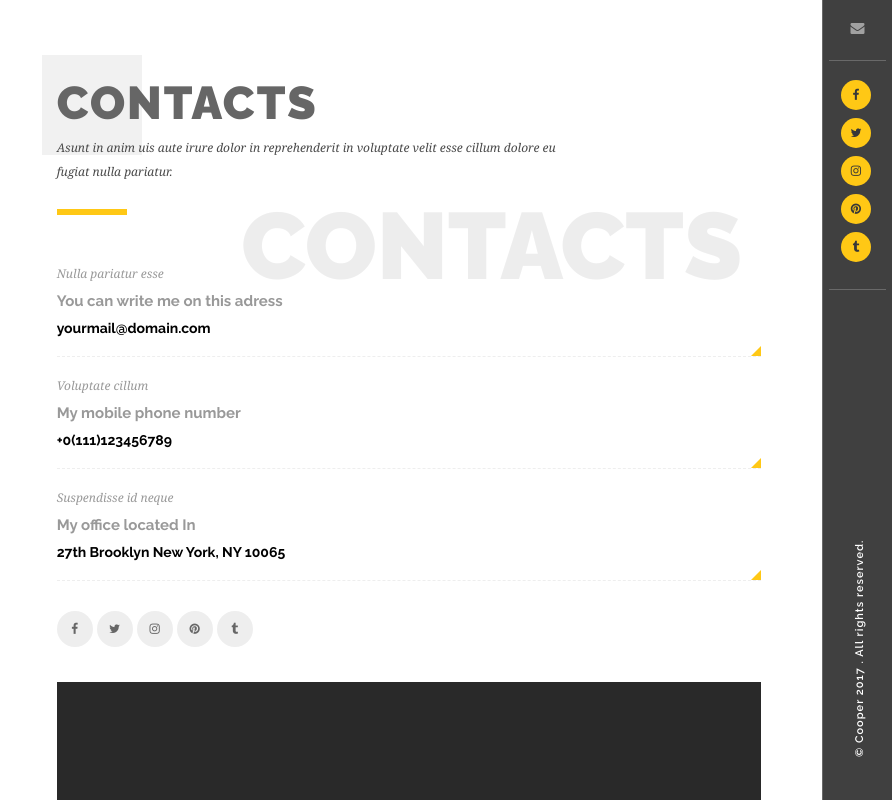
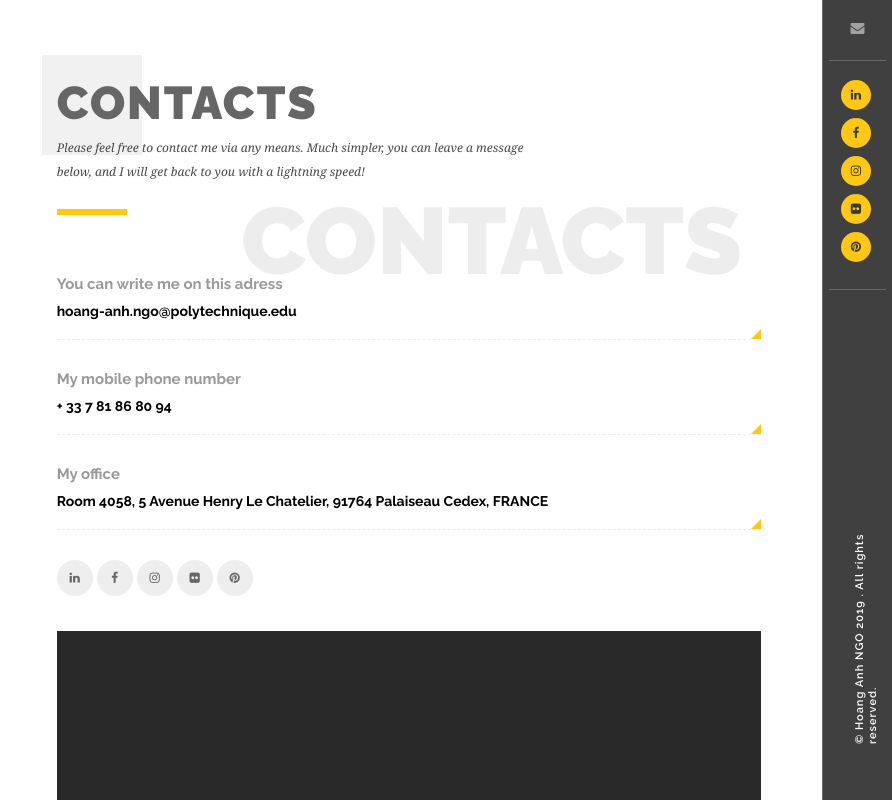
Before and after one commit to hoanganhngo610/portfolio-hoanganhngo, a plain HTML site: page contact2.html in a window 1280 px wide. Shown: the top 800 px of the page, 388-1280 px from the left. Drawn offline with Linux system fonts and the light colour scheme; some packages are replaced by stand-ins of ours.

Commit message:
no message

```diff
--- a/contact2.html
+++ b/contact2.html
@@ -127,7 +127,7 @@
                         <div class="container">
                             <div class="section-title">
                                 <h2> Contacts </h2>
-                                <p>Asunt in anim uis aute irure dolor in reprehenderit in voluptate velit esse cillum dolore eu fugiat nulla pariatur. </p>
+                                <p>Please feel free to contact me via any means. Much simpler, you can leave a message below, and I will get back to you with a lightning speed! </p>
                                 <div class="clearfix"></div>
                                 <span class="bold-separator"></span>
                             </div>
@@ -135,33 +135,33 @@
                                 <div class="row">
                                     <div class="col-md-6">
                                         <div class="contact-info">
-                                            <h4>Nulla pariatur esse</h4>
+                                            <!--<h4>Nulla pariatur esse</h4>-->
                                             <h3>You can write me on this adress</h3>
-                                            <a href="#">yourmail@domain.com</a>
+                                            <a href="#">hoang-anh.ngo@polytechnique.edu</a>
                                         </div>
                                     </div>
                                     <div class="col-md-6">
                                         <div class="contact-info">
-                                            <h4>Voluptate cillum </h4>
-                                            <h3>My mobile phone number   </h3>
-                                            <a href="#">+0(111)123456789</a>
+                                            <!--<h4>Voluptate cillum </h4>-->
+                                            <h3>My mobile phone number</h3>
+                                            <a href="#">+ 33 7 81 86 80 94</a>
                                         </div>
                                     </div>
                                     <div class="col-md-6">
                                         <div class="contact-info">
-                                            <h4>Suspendisse id neque</h4>
-                                            <h3>My office located In  </h3>
-                                            <a href="#"> 27th Brooklyn New York, NY 10065</a>
+                                            <!--<h4>Suspendisse id neque</h4>-->
+                                            <h3>My office</h3>
+                                            <a href="#"> Room 4058, 5 Avenue Henry Le Chatelier, 91764 Palaiseau Cedex, FRANCE</a>
                                         </div>
                                     </div>
                                     <div class="col-md-6">
                                         <div class="contact-social">
                                             <ul >
-                                                <li><a href="#" target="_blank" ><i class="fa fa-facebook"></i></a></li>
-                                                <li><a href="#" target="_blank"><i class="fa fa-twitter"></i></a></li>
-                                                <li><a href="#" target="_blank" ><i class="fa fa-instagram"></i></a></li>
-                                                <li><a href="#" target="_blank" ><i class="fa fa-pinterest"></i></a></li>
-                                                <li><a href="#" target="_blank" ><i class="fa fa-tumblr"></i></a></li>
+                                                <li><a href="https://www.linkedin.com/in/hoanganh-ngo/" target="_blank" ><i class="fa fa-linkedin"></i></a></li>
+                                                <li><a href="https://www.facebook.com/hoanganh.ngo.1297" target="_blank"><i class="fa fa-facebook"></i></a></li>
+                                                <li><a href="https://www.instagram.com/hoanganh06102000/" target="_blank" ><i class="fa fa-instagram"></i></a></li>
+                                                <li><a href="https://www.flickr.com/photos/157227836@N08/" target="_blank" ><i class="fa fa-flickr"></i></a></li>
+                                                <li><a href="https://www.pinterest.com/hoanganhngo610/" target="_blank" ><i class="fa fa-pinterest"></i></a></li>
                                             </ul>
                                         </div>
                                     </div>
@@ -208,15 +208,15 @@
                 <!-- header-social-->
                 <div class="footer-social">
                     <ul >
-                        <li><a href="#" target="_blank" ><i class="fa fa-facebook"></i></a></li>
-                        <li><a href="#" target="_blank"><i class="fa fa-twitter"></i></a></li>
-                        <li><a href="#" target="_blank" ><i class="fa fa-instagram"></i></a></li>
-                        <li><a href="#" target="_blank" ><i class="fa fa-pinterest"></i></a></li>
-                        <li><a href="#" target="_blank" ><i class="fa fa-tumblr"></i></a></li>
+                        <li><a href="https://www.linkedin.com/in/hoanganh-ngo/" target="_blank" ><i class="fa fa-linkedin"></i></a></li>
+                        <li><a href="https://www.facebook.com/hoanganh.ngo.1297" target="_blank"><i class="fa fa-facebook"></i></a></li>
+                        <li><a href="https://www.instagram.com/hoanganh06102000/" target="_blank" ><i class="fa fa-instagram"></i></a></li>
+                        <li><a href="https://www.flickr.com/photos/157227836@N08/" target="_blank" ><i class="fa fa-flickr"></i></a></li>
+                        <li><a href="https://www.pinterest.com/hoanganhngo610/" target="_blank" ><i class="fa fa-pinterest"></i></a></li>
                     </ul>
                 </div>
                 <!-- header-social end-->
-                <div class="copyright">&#169; Cooper 2017 .  All rights reserved.</div>
+                <div class="copyright">&#169; Hoang Anh NGO 2019 .  All rights reserved.</div>
             </footer>
             <!-- footer end -->
             <!-- Share container  -->
```
Also changed, not shown: index.html (+6 -6 lines).
